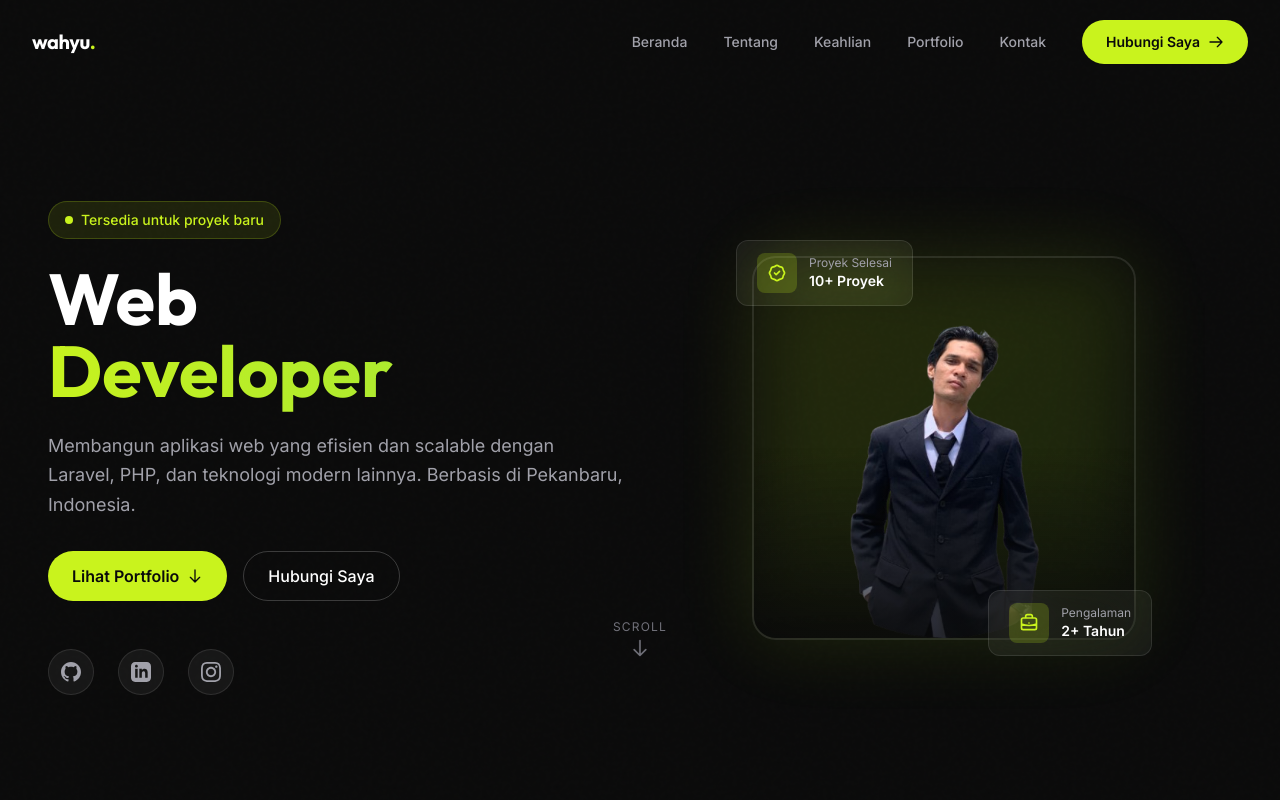
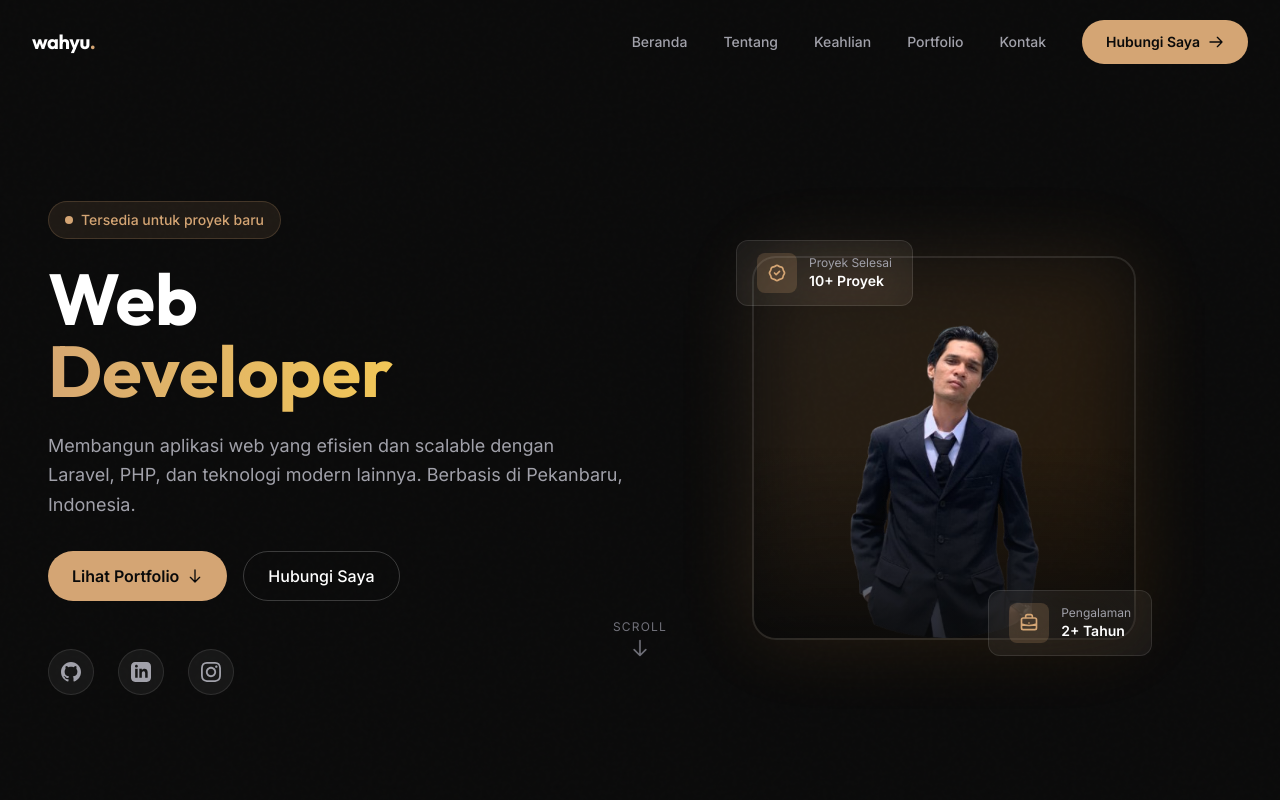
Before and after one commit to wahyunoerr/wahyunoerr.github.io, a Vue app: page / in a window 1280 px wide. Shown: the top 800 px of the page. Built offline with nearby package versions, Linux system fonts and the light colour scheme.

Commit message:
style: change accent color from lime to copper/bronze (#D4A574)

```diff
--- a/src/components/Contact.vue
+++ b/src/components/Contact.vue
@@ -2,7 +2,7 @@
   <section id="contact" class="section-padding relative overflow-hidden">
     <div class="absolute inset-0">
       <div class="absolute bottom-0 left-1/4 w-96 h-96 bg-accent/10 rounded-full blur-3xl"></div>
-      <div class="absolute top-1/4 right-1/4 w-64 h-64 bg-lime-500/10 rounded-full blur-3xl"></div>
+      <div class="absolute top-1/4 right-1/4 w-64 h-64 bg-amber-500/10 rounded-full blur-3xl"></div>
     </div>
 
     <div class="container-custom relative z-10">
--- a/src/components/Hero.vue
+++ b/src/components/Hero.vue
@@ -2,7 +2,7 @@
   <section class="relative min-h-screen flex items-center overflow-hidden">
     <div class="absolute inset-0 overflow-hidden">
       <div class="absolute top-1/4 -left-1/4 w-96 h-96 bg-accent/20 rounded-full blur-3xl opacity-30"></div>
-      <div class="absolute bottom-1/4 -right-1/4 w-96 h-96 bg-lime-500/20 rounded-full blur-3xl opacity-20"></div>
+      <div class="absolute bottom-1/4 -right-1/4 w-96 h-96 bg-amber-500/20 rounded-full blur-3xl opacity-20"></div>
       <div class="absolute inset-0 bg-[radial-gradient(circle_at_center,transparent_0%,#0a0a0a_70%)]"></div>
     </div>
 
@@ -72,7 +72,7 @@
         <div class="order-1 lg:order-2 flex justify-center animate-scale-in animate-delay-200">
           <div class="relative">
             <div
-              class="absolute inset-0 bg-gradient-to-br from-accent/30 to-lime-500/30 rounded-3xl blur-2xl opacity-40 animate-pulse-slow"
+              class="absolute inset-0 bg-gradient-to-br from-accent/30 to-amber-600/30 rounded-3xl blur-2xl opacity-40 animate-pulse-slow"
             ></div>
             <div
               class="relative w-64 h-64 sm:w-80 sm:h-80 lg:w-96 lg:h-96 rounded-3xl overflow-hidden border-2 border-white/10"
--- a/src/style.css
+++ b/src/style.css
@@ -35,7 +35,7 @@
 
 @layer components {
   .text-gradient {
-    @apply bg-gradient-to-r from-accent via-lime-400 to-accent bg-300% animate-gradient bg-clip-text text-transparent;
+    @apply bg-gradient-to-r from-accent via-amber-300 to-accent bg-300% animate-gradient bg-clip-text text-transparent;
   }
 
   .glass {
--- a/tailwind.config.js
+++ b/tailwind.config.js
@@ -9,7 +9,9 @@ export default {
       colors: {
         primary: '#0a0a0a',
         secondary: '#141414',
-        accent: '#c9f31d',
+        accent: '#D4A574',
+        'accent-light': '#E8C9A8',
+        'accent-dark': '#B8956A',
         muted: '#71717a',
       },
       fontFamily: {
```
